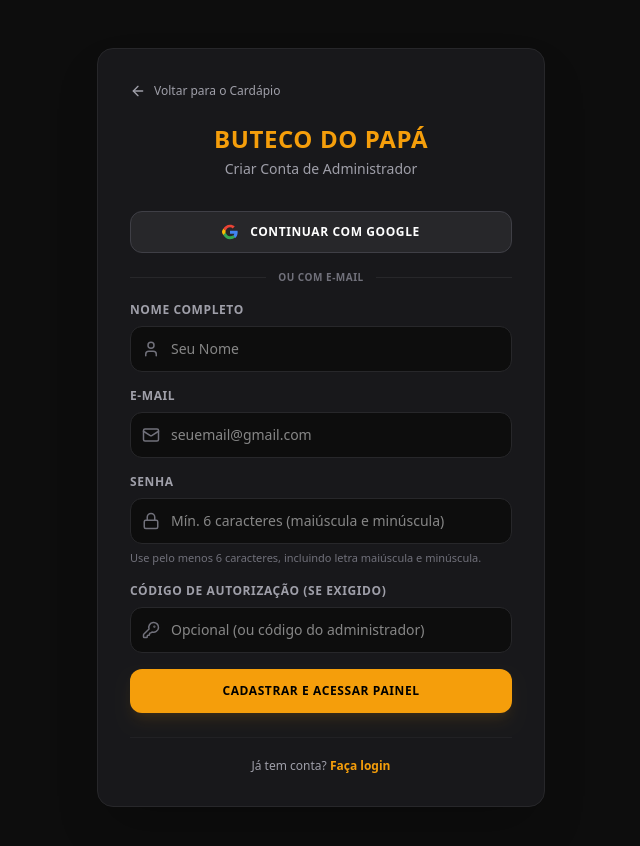
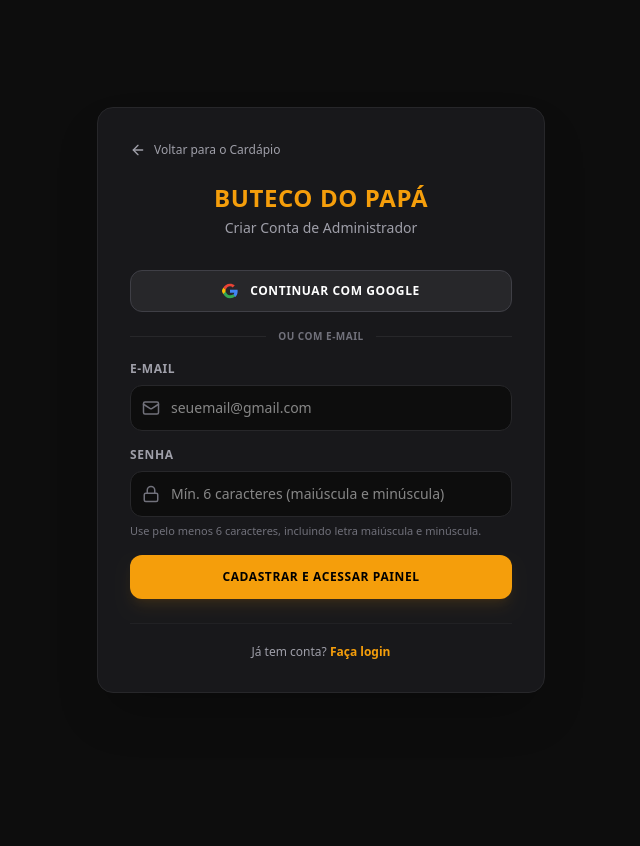
Before and after one commit to fau-33/cardapio-digital-buteco, a Next.js app in the folder frontend/: page /admin/register in a window 1280 px wide. Shown: the top 846 px of the page, without its empty margins (319-959 px from the left). After the commit the page ends 800 px from the top, so only its background shows below. Built offline with nearby package versions, Linux system fonts and the light colour scheme; no server answers.

Commit message:
feat(auth): simplifica cadastro admin para email e senha com nome padrao automatico

```diff
--- a/frontend/src/app/admin/register/page.tsx
+++ b/frontend/src/app/admin/register/page.tsx
@@ -2,17 +2,15 @@
 
 import { useEffect, useState } from "react";
 import { useRouter } from "next/navigation";
-import { Lock, Mail, User, Loader2, ArrowLeft, KeyRound } from "lucide-react";
+import { Lock, Mail, Loader2, ArrowLeft } from "lucide-react";
 import Link from "next/link";
 import { API_URL, warmUpApi } from "@/lib/api";
 import { validateRealEmail } from "@/lib/emailValidation";
 
 export default function AdminRegisterPage() {
   const router = useRouter();
-  const [name, setName] = useState("");
   const [email, setEmail] = useState("");
   const [password, setPassword] = useState("");
-  const [registrationSecret, setRegistrationSecret] = useState("");
   const [loading, setLoading] = useState(false);
   const [error, setError] = useState("");
 
@@ -21,6 +19,7 @@ export default function AdminRegisterPage() {
   }, []);
 
   const handleGoogleAuth = () => {
+    setError("");
     window.location.assign(`${API_URL}/auth/google`);
   };
 
@@ -38,22 +37,16 @@ export default function AdminRegisterPage() {
 
     try {
       const normalizedEmail = emailCheck.normalizedEmail;
-      const secretTrimmed = registrationSecret.trim();
-      const headers: Record<string, string> = {
-        "Content-Type": "application/json",
-      };
-      if (secretTrimmed) {
-        headers["x-admin-registration-secret"] = secretTrimmed;
-      }
+      const defaultName = normalizedEmail.split("@")[0];
 
       const response = await fetch(`${API_URL}/auth/register`, {
         method: "POST",
-        headers,
+        headers: {
+          "Content-Type": "application/json",
+        },
         body: JSON.stringify({
-          name: name.trim(),
           email: normalizedEmail,
           password,
-          ...(secretTrimmed ? { registrationSecret: secretTrimmed } : {}),
         }),
       });
 
@@ -74,7 +67,7 @@ export default function AdminRegisterPage() {
           JSON.stringify(
             data.admin || {
               id: data.id,
-              name: data.name || name.trim(),
+              name: data.name || defaultName,
               email: data.email || normalizedEmail,
             }
           )
@@ -124,7 +117,9 @@ export default function AdminRegisterPage() {
           <h1 className="text-2xl font-black text-[#F59E0B] tracking-wide uppercase">
             Buteco do Papá
           </h1>
-          <p className="text-sm text-zinc-400 mt-1">Criar Conta de Administrador</p>
+          <p className="text-sm text-zinc-400 mt-1">
+            Criar Conta de Administrador
+          </p>
         </div>
 
         {error && (
@@ -170,26 +165,6 @@ export default function AdminRegisterPage() {
         <form onSubmit={handleRegister} className="space-y-4">
           <div>
             <label className="block text-xs font-bold uppercase tracking-wider text-zinc-400 mb-2">
-              Nome Completo
-            </label>
-            <div className="relative">
-              <span className="absolute inset-y-0 left-0 pl-3 flex items-center text-zinc-500">
-                <User size={18} />
-              </span>
-              <input
-                type="text"
-                value={name}
-                onChange={(e) => setName(e.target.value)}
-                required
-                autoComplete="name"
-                className="w-full bg-[#0D0D0D] border border-[#27272A] rounded-xl py-3 pl-10 pr-4 text-white text-sm focus:outline-none focus:border-[#F59E0B] transition-colors"
-                placeholder="Seu Nome"
-              />
-            </div>
-          </div>
-
-          <div>
-            <label className="block text-xs font-bold uppercase tracking-wider text-zinc-400 mb-2">
               E-mail
             </label>
             <div className="relative">
@@ -232,25 +207,6 @@ export default function AdminRegisterPage() {
             </p>
           </div>
 
-          <div>
-            <label className="block text-xs font-bold uppercase tracking-wider text-zinc-400 mb-2">
-              Código de Autorização (se exigido)
-            </label>
-            <div className="relative">
-              <span className="absolute inset-y-0 left-0 pl-3 flex items-center text-zinc-500">
-                <KeyRound size={18} />
-              </span>
-              <input
-                type="password"
-                value={registrationSecret}
-                onChange={(e) => setRegistrationSecret(e.target.value)}
-                autoComplete="off"
-                className="w-full bg-[#0D0D0D] border border-[#27272A] rounded-xl py-3 pl-10 pr-4 text-white text-sm focus:outline-none focus:border-[#F59E0B] transition-colors"
-                placeholder="Opcional (ou código do administrador)"
-              />
-            </div>
-          </div>
-
           <button
             type="submit"
             disabled={loading}
```
Also changed, not shown: 2 other files (tests, documents, lock files or other folders).
